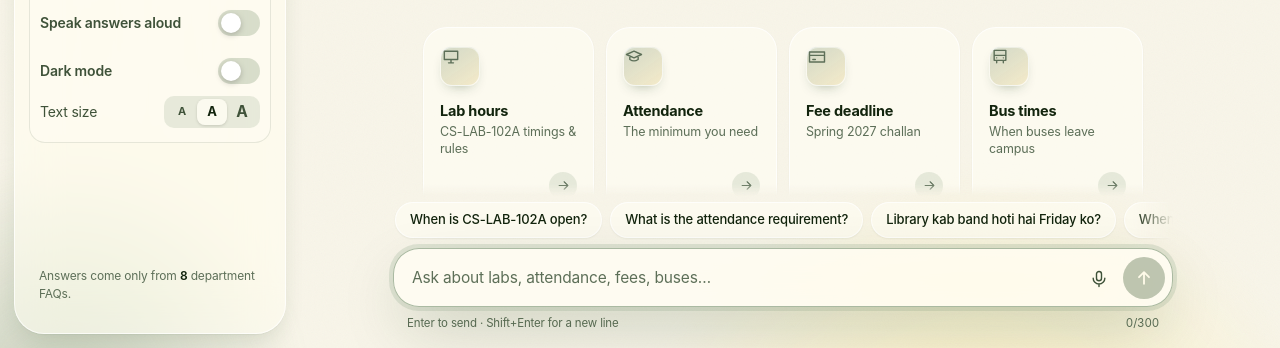
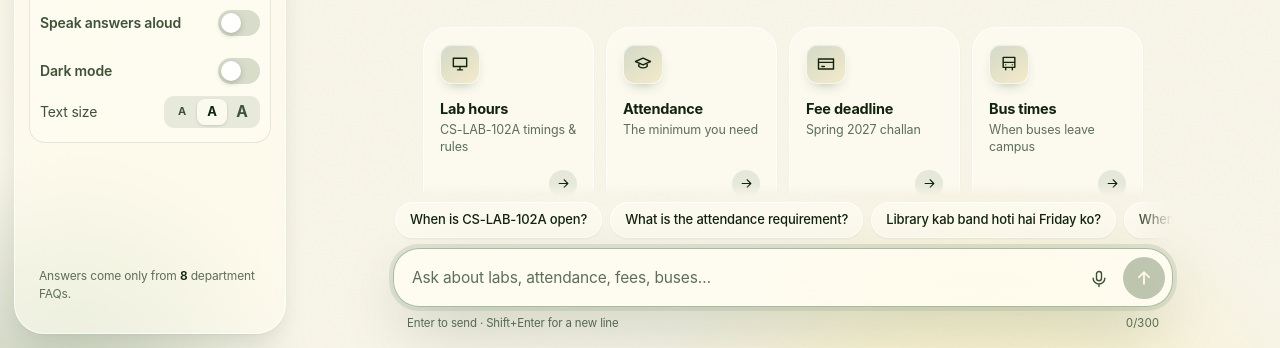
Before and after one commit to abdulhannan00381-cmd/vibejam--70186845-, a website: page public/index.html in a window 1280 px wide. Shown: the part 452-800 px from the top of the page. Drawn offline with Linux system fonts and the light colour scheme; no server answers.

Commit message:
Fix topic/palette icon alignment; add deep links
Topic-card and command-palette icons were displaced by an over-broad span selector; scoped the selectors. Added #faqs/#stats/#admin/#about deep links and a ?theme=dark|light preview parameter, documented in README.

```diff
--- a/public/app.js
+++ b/public/app.js
@@ -669,6 +669,12 @@ document.addEventListener('keydown', (e) => {
   else if (e.key === '/' && !['INPUT', 'TEXTAREA', 'SELECT'].includes(document.activeElement?.tagName)) { e.preventDefault(); show('chat'); input.focus(); }
 });
 
+// Deep links: #faqs, #stats, #admin, #about open that screen; ?theme=dark|light previews a theme without saving it.
+const VIEWS = ['chat', 'faqs', 'stats', 'admin', 'about'];
+const themeParam = new URLSearchParams(location.search).get('theme');
+if (themeParam === 'dark' || themeParam === 'light') { applyTheme(themeParam === 'dark'); $('#darkToggle').checked = themeParam === 'dark'; }
+window.addEventListener('hashchange', () => { const v = location.hash.slice(1); if (VIEWS.includes(v)) show(v); });
+
 (async function boot() {
   state.view = 'chat';
   renderChips(); renderTopics(); updateComposer();
@@ -676,5 +682,6 @@ document.addEventListener('keydown', (e) => {
   setAdmin(Boolean(state.adminToken));
   const r = await api('/api/messages/');
   if (r.ok) { state.messages = r.data.messages; renderMessages(); }
-  input.focus();
+  const startView = location.hash.slice(1);
+  if (VIEWS.includes(startView) && startView !== 'chat') show(startView); else input.focus();
 })();
--- a/public/styles.css
+++ b/public/styles.css
@@ -401,7 +401,7 @@ input:focus, select:focus, .card textarea:focus { outline: 0; border-color: var(
 }
 .topic:active { transform: scale(.97); }
 .topic strong { display: block; font-size: 14.5px; letter-spacing: -.015em; }
-.topic span { display: block; font-size: 12.5px; color: var(--text-3); margin-top: 2px; line-height: 1.35; }
+.topic > div > span { display: block; font-size: 12.5px; color: var(--text-3); margin-top: 2px; line-height: 1.35; }
 .topic .go { margin-top: auto; align-self: flex-end; width: 28px; height: 28px; border-radius: 50%; display: grid; place-items: center; background: var(--accent-soft); transition: background .3s var(--ease), color .3s, transform .4s var(--ease); }
 .topic .go svg { width: 15px; height: 15px; }
 .topic:hover .go { background: var(--accent); color: var(--accent-ink); transform: rotate(-45deg); }
@@ -561,7 +561,7 @@ kbd { font: 600 11px/1 var(--font); padding: 4px 6px; border-radius: 6px; backgr
 #paletteList { list-style: none; margin: 0; padding: 8px; overflow-y: auto; }
 .palette-group { font-size: 11px; font-weight: 700; text-transform: uppercase; letter-spacing: .08em; color: var(--text-3); padding: 10px 10px 4px; }
 .palette-item { display: flex; align-items: center; gap: 12px; padding: 10px 12px; border-radius: 12px; cursor: pointer; color: var(--text); font-size: 14.5px; }
-.palette-item span { flex: 1; min-width: 0; text-align: left; white-space: nowrap; overflow: hidden; text-overflow: ellipsis; }
+.palette-item > span:not(.mini-ico) { flex: 1; min-width: 0; text-align: left; white-space: nowrap; overflow: hidden; text-overflow: ellipsis; }
 .palette-item .mini-ico svg { width: 17px; height: 17px; stroke-width: 1.8; }
 .palette-item.active { background: var(--accent); color: var(--accent-ink); }
 .palette-item.active kbd { background: rgba(255,255,255,.18); color: inherit; border-color: transparent; }
```
Also changed, not shown: README.md.
